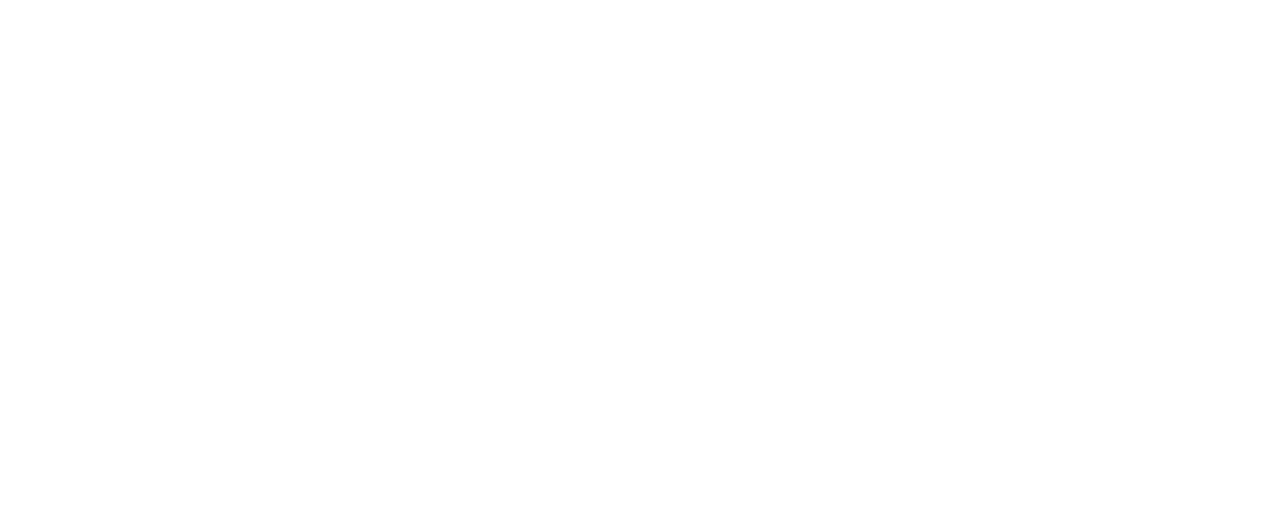
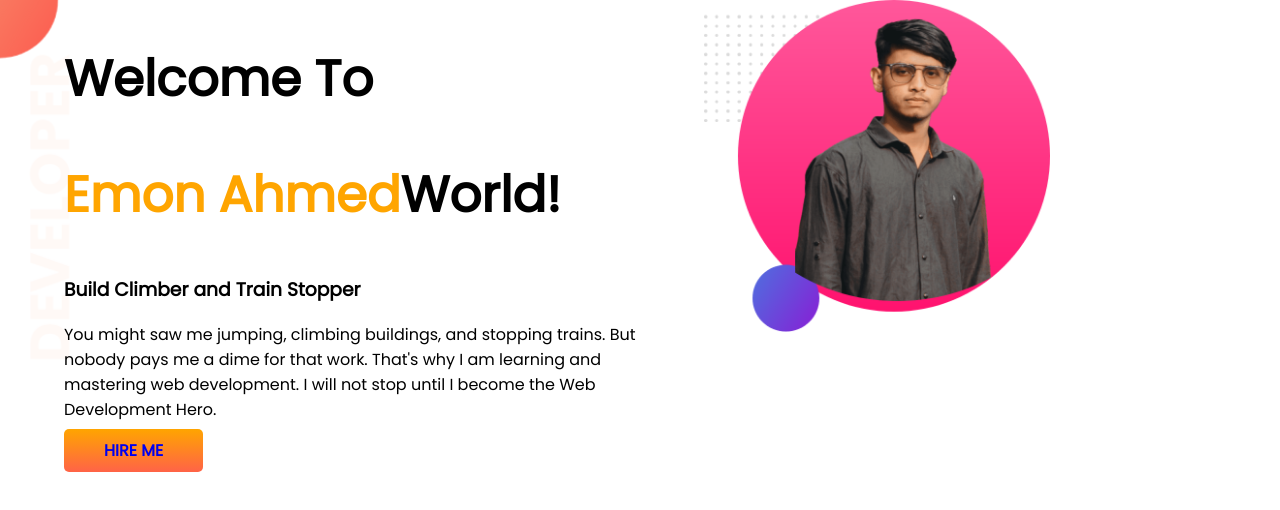
Before and after one commit to emonahmed123/developer-portfolio, a plain HTML site: page index.html in a window 1280 px wide. Drawn offline with Linux system fonts and the light colour scheme.

Commit message:
top-banner added

```diff
--- a/index.html
+++ b/index.html
@@ -5,9 +5,34 @@
     <meta http-equiv="X-UA-Compatible" content="IE=edge">
     <meta name="viewport" content="width=device-width, initial-scale=1.0">
     <title>Emon protfolio</title>
+    <link rel="preconnect" href="https://fonts.googleapis.com">
+<link rel="preconnect" href="https://fonts.gstatic.com" crossorigin>
+<link href="https://fonts.googleapis.com/css2?family=Poppins&display=swap" rel="stylesheet">
         <link rel="stylesheet" href="style.css">
 </head>
 <body>
+ <section class="top-banner">
+    <div class="half-width"><h1>Welcome To</h1>
+        <h1><span class="em">Emon Ahmed</span>World!</h1>
+    <h3>Build Climber and Train Stopper</h3>
+        <p>You might saw me jumping, climbing buildings, and stopping trains. But nobody pays me a dime for that work. That's why I am learning and mastering web development. I will not stop until I become the Web Development Hero.</p>
+          <a class="link-button" target="_blank" href="https://www.facebook.com"> HIRE ME</a>
+    </div>
+       <div class="half-width"><img src="my-bg2.png" alt=""> </div>
+
+ </section>
+
+
+
+
+
+
+
+
+
+
+
+
 
 </body>
 </html>
--- a/style.css
+++ b/style.css
@@ -0,0 +1,23 @@
+body{
+    font-family: 'Poppins', sans-serif;
+margin:0px;}
+h1{
+font-size: 50px;
+}
+.em{color: orange;
+}
+section{
+    display:flex;
+}
+.half-width{
+    width:50%;
+padding-left: 5%;}
+    .half-width img{
+        width:60%;}
+        .link-button{text-decoration: none;
+         background-image: linear-gradient(orange,tomato);
+        padding: 10px 40px;
+         border-radius: 5px;
+font-weight: 700}
+.top-banner{background-image: url(images/top-banner.png);
+background-repeat: no-repeat;}
```
Also changed, not shown: images/dream-bg.png (added), images/exp-bg.png (added), images/jhankar.png (added), images/jhankar2.png (added), images/my-bg.png (added), images/my-bg2.png (added), images/top-banner.png (added), my-bg2.png (added), 7 other files.
